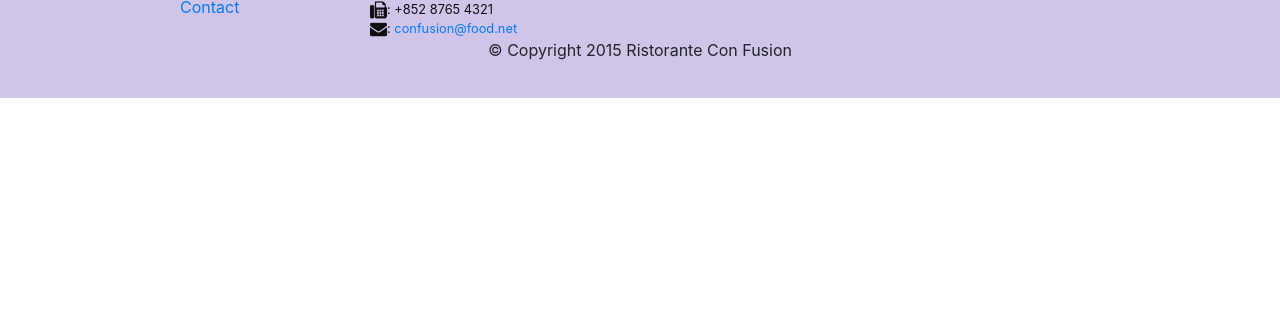
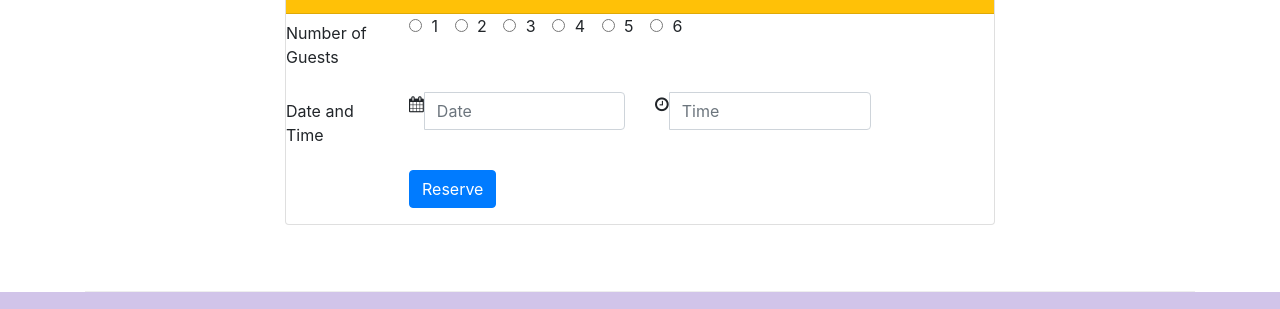
Before and after one commit to piyushpatel2005/bootstrap4, a website: page index.html in a window 1280 px wide. Shown: the part 1642-1951 px from the top of the page. Before the commit the page ends 1740 px from the top, so only its background shows below. Drawn offline with nearby package versions, Linux system fonts and the light colour scheme.

Commit message:
Assignment 2

```diff
--- a/index.html
+++ b/index.html
@@ -8,7 +8,7 @@
     <meta http-equiv="x-ua-compatible" content="ie=edge">
     <link rel="stylesheet" href="node_modules/bootstrap/dist/css/bootstrap.min.css">
     <link rel="stylesheet" href="node_modules/font-awesome/css/font-awesome.min.css">
-    <link rel="stylesheet" href="css/boostrap-social.css">
+    <link rel="stylesheet" href="css/bootstrap-social.css">
     <link rel="stylesheet" href="css/styles.css">
 </head>
 
@@ -17,26 +17,29 @@
     <header class="jumbotron">
         <div class="container">
             <div class="row row-header">
-                <div class="col-12 col-sm-8">
+                <div class="col-12 col-sm-6">
                     <h1>Ristorante con Fusion</h1>
                     <p>We take inspiration from the World's best cuisines, and create a unique fusion experience. Our lipsmacking creations will tickle your culinary senses!</p>
                 </div>
-                <div class="col col-sm">
-                  <div class="col col-sm align-self-center">
-                    <img src="img/logo.png" class="img-fluid">
-                  </div>
+                <div class="col-12 col-sm align-self-center">
+                  <img src="img/logo.png" class="img-fluid">
+                </div>
+                <div class="col-12 col-sm align-self-center">
+                  <a href="#reserve" class="btn btn-warning btn-sm btn-block">
+                    Reserve a Table
+                  </a>
                 </div>
             </div>
         </div>
     </header>
     <nav class="navbar navbar-inverse navbar-toggleable-sm fixed-top">
       <div class="container">
+        <button class="navbar-toggler" type="button" data-toggle="collapse" data-target="#Navbar">
+          <span class="navbar-toggler-icon"></span>
+        </button>
         <a href="#" class="navbar-brand">
           <img src="img/logo.png" height="30" width="41" alt="Logo">
         </a>
-        <button class="navbar-toggler" type="button" data-toggle="collapse" data-target="#Navbar">
-          <span class="navbar-toggler-icon"></span>
-        </button>
         <div class="collapse navbar-collapse" id="Navbar">
           <ul class="navbar-nav">
             <li class="nav-item active"><a href="./index.html" class="nav-link"><span class="fa fa-home fa-lg"></span> Home</a></li>
@@ -73,8 +76,15 @@
                 <h3>This Month's Promotions</h3>
             </div>
             <div class="col-sm col-md">
-                <h2>Weekend Grand Buffet</h2>
-                <p>Featuring mouthwatering combinations with a choice of five different salads, six enticing appetizers, six main entrees and five choicest desserts. Free flowing bubbly and soft drinks. All for just $19.99 per person </p>
+              <div class="media">
+                <div class="media-body">
+                  <h2 class="mt-0">Weekend Grand Buffet
+                    <span class="badge badge-danger">NEW</span>
+                  </h2>
+                  <p class="hidden-xs-down">Featuring mouthwatering combinations with a choice of five different salads, six enticing appetizers, six main entrees and five choicest desserts. Free flowing bubbly and soft drinks. All for just $19.99 per person </p>
+                </div>
+                <img src="img/buffet.png" alt="Weekend Buffet" class="d-flex ml-3 align-self-center img-thumbnail">
+              </div>
             </div>
         </div>
 
@@ -93,6 +103,78 @@
                 </div>
               </div>
             </div>
+        </div>
+        <div class="row row-content">
+          <div class="offset-sm-2 col-sm-8">
+            <div class="card">
+              <div class="card-header bg-warning text-white">
+                <h2>Reserve a Table</h2>
+              </div>
+              <div class="card-block">
+                <form id="reserve">
+                  <div class="form-group row">
+                    <label for="numberOfGuests" class="col-sm-2 col-form-label">Number of Guests</label>
+                    <div class="col-sm-10">
+                      <div class="form-check form-check-inline">
+                        <label class="form-check-label">
+                          <input type="radio" name="guests" value="1" id="guests" class="form-check-input"> 1
+                        </label>
+                      </div>
+                      <div class="form-check form-check-inline">
+                        <label class="form-check-label">
+                          <input type="radio" name="guests" value="2" id="guests" class="form-check-input"> 2
+                        </label>
+                      </div>
+                      <div class="form-check form-check-inline">
+                        <label class="form-check-label">
+                          <input type="radio" name="guests" value="3" id="guests" class="form-check-input"> 3
+                        </label>
+                      </div>
+                      <div class="form-check form-check-inline">
+                        <label class="form-check-label">
+                          <input type="radio" name="guests" value="4" id="guests" class="form-check-input"> 4
+                        </label>
+                      </div>
+                      <div class="form-check form-check-inline">
+                        <label class="form-check-label">
+                          <input type="radio" name="guests" value="5" id="guests" class="form-check-input"> 5
+                        </label>
+                      </div>
+                      <div class="form-check form-check-inline">
+                        <label class="form-check-label">
+                          <input type="radio" name="guests" value="6" id="guests" class="form-check-input"> 6
+                        </label>
+                      </div>
+                    </div>
+                  </div>
+                  <div class="form-group row">
+                    <label for="date" class="col-form-label col-sm-2">Date and Time</label>
+                    <div class="col-sm-4">
+                      <div class="input-group">
+                        <span class="input-group-addon">
+                          <i class="fa fa-calendar"></i>
+                        </span>
+                        <input type="text" class="form-control"  name="date" id="date" placeholder="Date">
+                      </div>
+                    </div>
+                    <div class="col-sm-4">
+                      <div class="input-group">
+                        <span class="input-group-addon">
+                          <i class="fa fa-clock-o"></i>
+                        </span>
+                        <input type="text" class="form-control"  name="date" id="date" placeholder="Time">
+                      </div>
+                    </div>
+                  </div>
+                  <div class="form-group row">
+                    <div class="offset-sm-2 col-sm-10">
+                      <button class="btn btn-primary" type="submit">Reserve</button>
+                    </div>
+                  </div>
+                </form>
+              </div>
+            </div>
+          </div>
         </div>
     </div>
 
@@ -126,7 +208,7 @@
                       <a href="http://www.linkedin.com/in/" class="btn btn-social-icon btn-linkedin"><i class="fa fa-linkedin"></i></a>
                       <a href="http://twitter.com/" class="btn btn-social-icon btn-twitter"><i class="fa fa-twitter"></i></a>
                       <a href="http://youtube.com/" class="btn btn-social-icon btn-youtube"><i class="fa fa-youtube"></i></a>
-                      <a href="mailto:" class="btn btn-social-icon"><i class="fa fa-envelope"></i></a>
+                      <a href="mailto:" class="btn btn-social-icon"><i class="fa fa-envelope-o"></i></a>
                     </div>
                 </div>
            </div>
```
Also changed, not shown: aboutus.html (+2 -2 lines).
